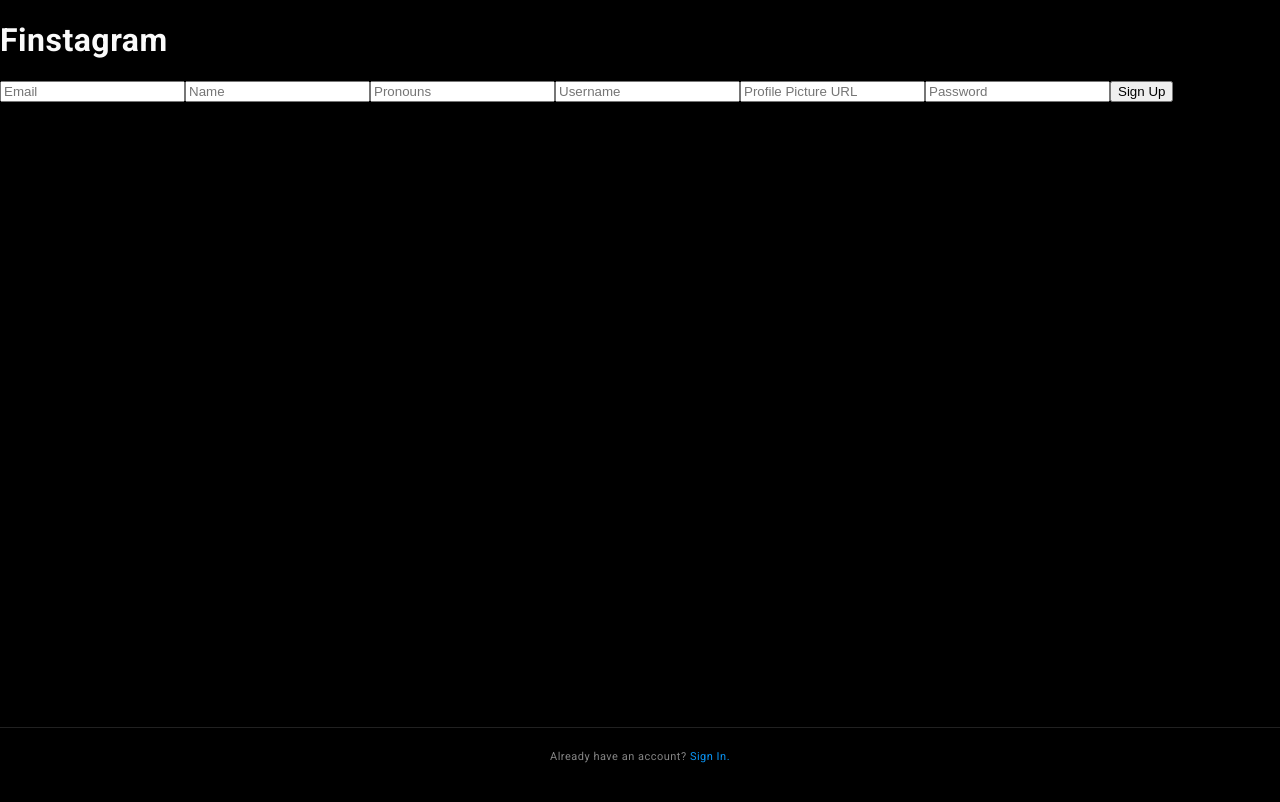
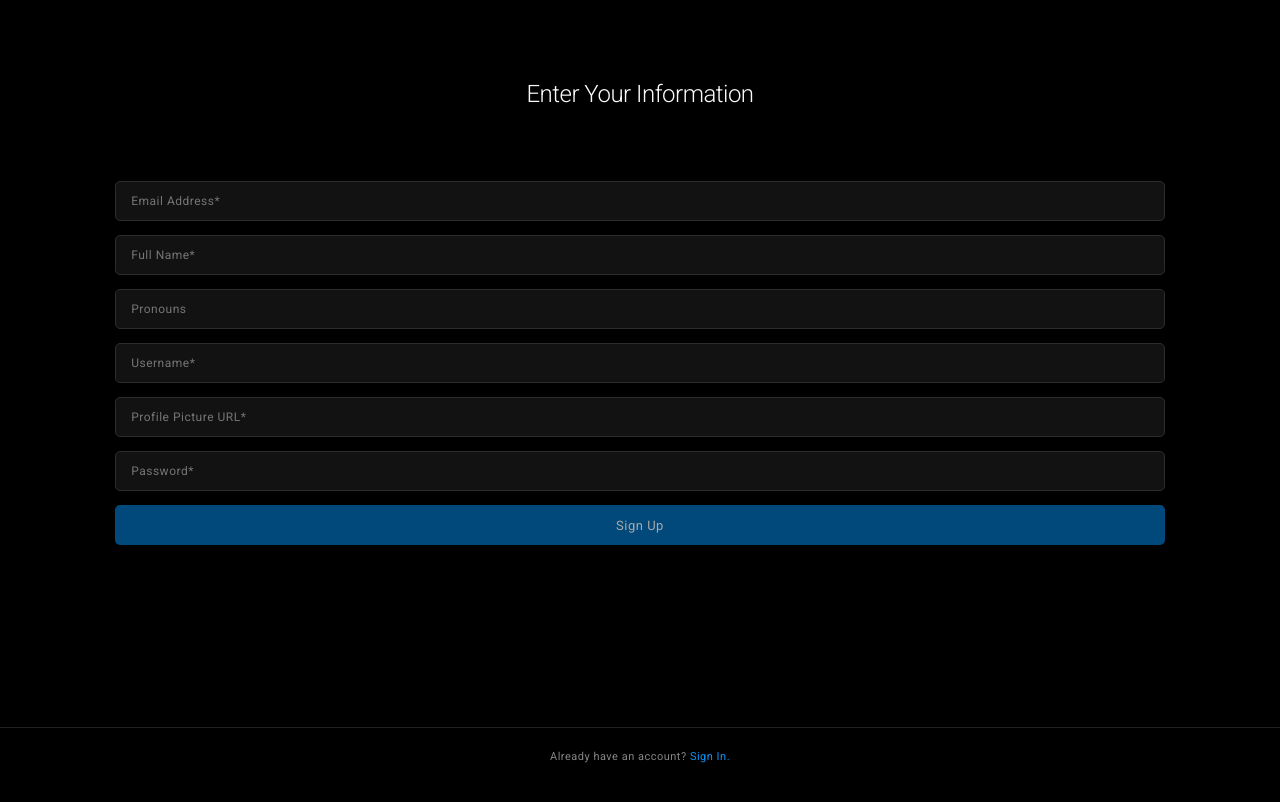
Before and after one commit to thepaiger/Finstagram, a React (Create React App) app in the folder client/: page /sign-up in a window 1280 px wide. Shown: the top 802 px of the page. Built offline with nearby package versions, Linux system fonts and the light colour scheme.

Commit message:
CSS - SignUp styled

```diff
--- a/client/src/screens/SignIn/SignIn.css
+++ b/client/src/screens/SignIn/SignIn.css
@@ -16,7 +16,7 @@
 }
 
 .signin-username {
-  width: 90%;
+  width: 100%;
   height: 40px;
   padding: 0 15px;
   font-family: "Roboto", "Segoe UI", sans-serif;
@@ -26,10 +26,11 @@
   color: #a8a8a8;
   border: solid 0.5px #2d2d2d;
   border-radius: 5px;
+  box-sizing: border-box;
 }
 
 .signin-password {
-  width: 90%;
+  width: 100%;
   height: 40px;
   margin: 11px 0 55px 0;
   padding: 0 15px;
@@ -40,6 +41,7 @@
   color: #a8a8a8;
   border: solid 0.5px #2d2d2d;
   border-radius: 5px;
+  box-sizing: border-box;
 }
 
 .signin-btn {
@@ -52,4 +54,5 @@
   color: #a8a8a8;
   border: none;
   border-radius: 5px;
+  box-sizing: border-box;
 }
--- a/client/src/screens/SignUp/SignUp.css
+++ b/client/src/screens/SignUp/SignUp.css
@@ -1,7 +1,24 @@
-.signin-password {
-  width: 90%;
+.signup-form {
+  display: flex;
+  flex-direction: column;
+  justify-content: center;
+  align-items: center;
+  width: 82%;
+  /* height: calc(100vh - 73px); */
+  margin: auto;
+}
+
+.signup-heading {
+  font-size: 24px;
+  font-weight: 300;
+  letter-spacing: -0.5px;
+  margin: 80px 0 73px 0;
+}
+
+.signup-email {
+  width: 100%;
   height: 40px;
-  margin: 11px 0 55px 0;
+  margin: 0 0 14px 0;
   padding: 0 15px;
   font-family: "Roboto", "Segoe UI", sans-serif;
   font-size: 12px;
@@ -10,9 +27,85 @@
   color: #a8a8a8;
   border: solid 0.5px #2d2d2d;
   border-radius: 5px;
+  box-sizing: border-box;
 }
 
-.signin-btn {
+.signup-name {
+  width: 100%;
+  height: 40px;
+  margin: 0 0 14px 0;
+  padding: 0 15px;
+  font-family: "Roboto", "Segoe UI", sans-serif;
+  font-size: 12px;
+  letter-spacing: 0.5px;
+  background-color: #121212;
+  color: #a8a8a8;
+  border: solid 0.5px #2d2d2d;
+  border-radius: 5px;
+  box-sizing: border-box;
+}
+
+.signup-pronouns {
+  width: 100%;
+  height: 40px;
+  margin: 0 0 14px 0;
+  padding: 0 15px;
+  font-family: "Roboto", "Segoe UI", sans-serif;
+  font-size: 12px;
+  letter-spacing: 0.5px;
+  background-color: #121212;
+  color: #a8a8a8;
+  border: solid 0.5px #2d2d2d;
+  border-radius: 5px;
+  box-sizing: border-box;
+}
+
+.signup-username {
+  width: 100%;
+  height: 40px;
+  margin: 0 0 14px 0;
+  padding: 0 15px;
+  font-family: "Roboto", "Segoe UI", sans-serif;
+  font-size: 12px;
+  letter-spacing: 0.5px;
+  background-color: #121212;
+  color: #a8a8a8;
+  border: solid 0.5px #2d2d2d;
+  border-radius: 5px;
+  box-sizing: border-box;
+}
+
+.signup-prof-pic {
+  width: 100%;
+  height: 40px;
+  margin: 0 0 14px 0;
+  padding: 0 15px;
+  font-family: "Roboto", "Segoe UI", sans-serif;
+  font-size: 12px;
+  letter-spacing: 0.5px;
+  background-color: #121212;
+  color: #a8a8a8;
+  border: solid 0.5px #2d2d2d;
+  border-radius: 5px;
+  box-sizing: border-box;
+}
+
+.signup-password {
+  width: 100%;
+  height: 40px;
+  margin: 0 0 14px 0;
+  padding: 0 15px;
+  font-family: "Roboto", "Segoe UI", sans-serif;
+  font-size: 12px;
+  letter-spacing: 0.5px;
+  background-color: #121212;
+  color: #a8a8a8;
+  border: solid 0.5px #2d2d2d;
+  border-radius: 5px;
+  box-sizing: border-box;
+}
+
+.signup-btn {
   width: 100%;
   height: 40px;
   font-family: "Roboto", "Segoe UI", sans-serif;
@@ -22,31 +115,5 @@
   color: #a8a8a8;
   border: none;
   border-radius: 5px;
+  box-sizing: border-box;
 }
-
-.signup-form {
-}
-
-.signup-heading {
-}
-
-.signup-email {
-}
-
-.signup-name {
-}
-
-.signup-pronouns {
-}
-
-.signup-username {
-}
-
-.signup-prof-pic {
-}
-
-.signup-password {
-}
-
-.signup-btn {
-}
--- a/client/src/screens/SignUp/SignUp.jsx
+++ b/client/src/screens/SignUp/SignUp.jsx
@@ -1,5 +1,8 @@
 // Packages
 import { useState } from "react";
+
+// CSS
+import './SignUp.css'
 
 export default function SignUp({ handleSignUp }) {
   const [formData, setFormData] = useState({
@@ -29,15 +32,15 @@ export default function SignUp({ handleSignUp }) {
         handleSignUp(formData);
       }}
     >
-      <h1 className="signup-heading">Finstagram</h1>
+      <h1 className="signup-heading">Enter Your Information</h1>
       <label className="hidden" htmlFor="signup-email">
-        Email
+        Email Address
       </label>
       <input
         className="signup-email"
         id="signup-email"
         type="text"
-        placeholder="Email"
+        placeholder="Email Address*"
         name="email"
         value={email}
         onChange={handleChange}
@@ -50,7 +53,7 @@ export default function SignUp({ handleSignUp }) {
         className="signup-name"
         id="signup-name"
         type="text"
-        placeholder="Name"
+        placeholder="Full Name*"
         name="name"
         value={name}
         onChange={handleChange}
@@ -75,7 +78,7 @@ export default function SignUp({ handleSignUp }) {
         className="signup-username"
         id="signup-username"
         type="text"
-        placeholder="Username"
+        placeholder="Username*"
         name="username"
         value={username}
         onChange={handleChange}
@@ -88,7 +91,7 @@ export default function SignUp({ handleSignUp }) {
         className="signup-prof-pic"
         id="signup-prof-pic"
         type="text"
-        placeholder="Profile Picture URL"
+        placeholder="Profile Picture URL*"
         name="profile_pic_url"
         value={profile_pic_url}
         onChange={handleChange}
@@ -101,7 +104,7 @@ export default function SignUp({ handleSignUp }) {
         className="signup-password"
         id="signup-password"
         type="password"
-        placeholder="Password"
+        placeholder="Password*"
         name="password"
         value={password}
         onChange={handleChange}
```
Also changed, not shown: 1 other file (tests, documents, lock files or other folders).
